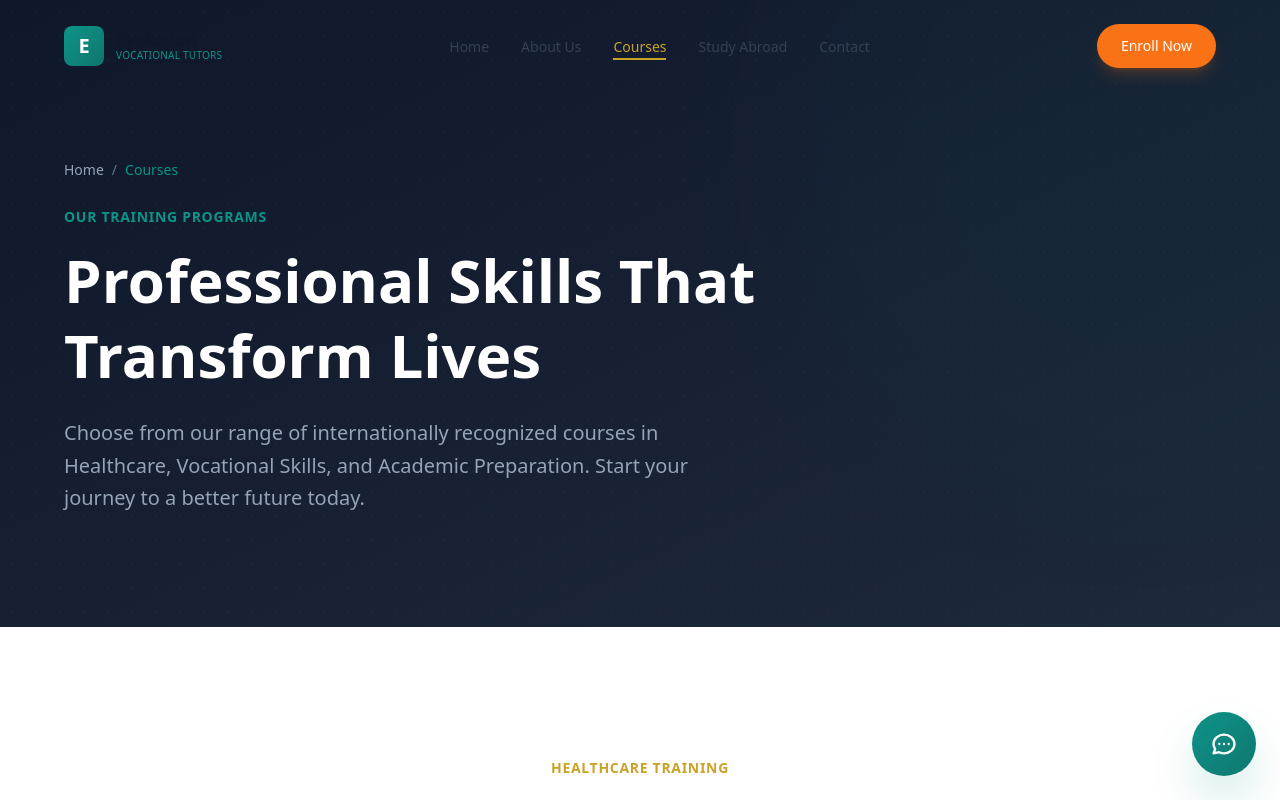
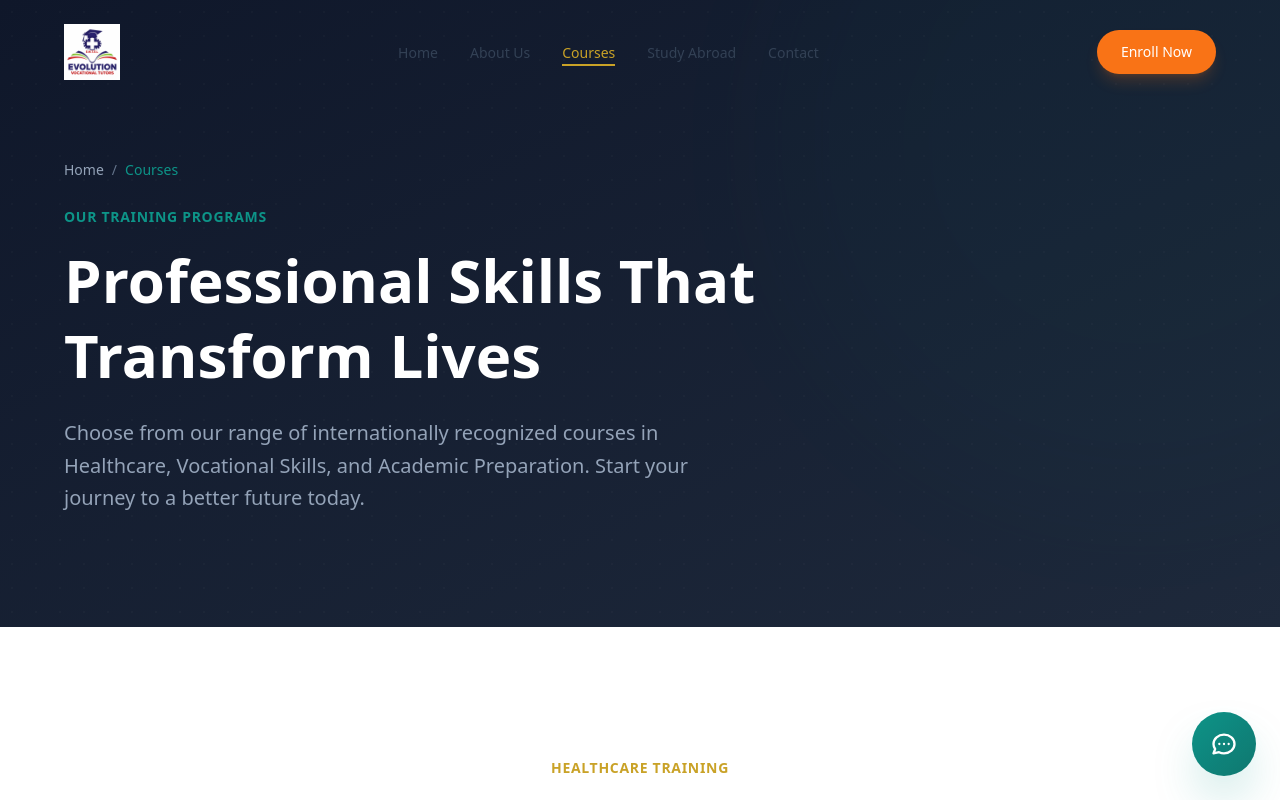
Before and after one commit to agbona24/evolution, a Next.js app: page /courses in a window 1280 px wide. Shown: the top 800 px of the page. Built offline with nearby package versions, Linux system fonts and the light colour scheme.

Commit message:
Add logo.png to Header and Footer

```diff
--- a/src/components/layout/Footer.tsx
+++ b/src/components/layout/Footer.tsx
@@ -65,15 +65,11 @@ export default function Footer() {
           {/* Brand Column */}
           <div className="lg:col-span-2">
             <Link href="/" className="inline-block mb-6">
-              <div className="flex items-center gap-3">
-                <div className="w-10 h-10 bg-gradient-to-br from-[#0d9488] to-[#0f766e] rounded-lg flex items-center justify-center">
-                  <span className="text-white font-bold text-xl">E</span>
-                </div>
-                <div className="flex flex-col">
-                  <span className="text-lg font-bold tracking-tight leading-none">Evolution</span>
-                  <span className="text-[10px] text-[#0d9488] font-medium tracking-wide">VOCATIONAL TUTORS</span>
-                </div>
-              </div>
+              <img
+                src="/images/logo.png"
+                alt="Evolution Vocational Tutors"
+                className="h-12 w-auto brightness-0 invert"
+              />
             </Link>
             <p className="text-[#94a3b8] max-w-sm mb-6 leading-relaxed">
               Educate, Mentor, Train, and Empower for Leadership. Equipping individuals
--- a/src/components/layout/Header.tsx
+++ b/src/components/layout/Header.tsx
@@ -50,19 +50,13 @@ export default function Header() {
           <motion.div
             whileHover={{ scale: 1.02 }}
             whileTap={{ scale: 0.98 }}
-            className="flex items-center gap-3"
+            className="flex items-center"
           >
-            <div className="w-10 h-10 bg-gradient-to-br from-[#0d9488] to-[#0f766e] rounded-lg flex items-center justify-center">
-              <span className="text-white font-bold text-xl">E</span>
-            </div>
-            <div className="flex flex-col">
-              <span className={`text-lg font-bold tracking-tight leading-none transition-colors ${
-                isScrolled || isMobileMenuOpen ? 'text-[#0f172a]' : 'text-[#0f172a]'
-              }`}>
-                Evolution
-              </span>
-              <span className="text-[10px] text-[#0d9488] font-medium tracking-wide">VOCATIONAL TUTORS</span>
-            </div>
+            <img
+              src="/images/logo.png"
+              alt="Evolution Vocational Tutors"
+              className="h-12 sm:h-14 w-auto"
+            />
           </motion.div>
         </Link>
 
@@ -166,14 +160,12 @@ export default function Header() {
             >
               {/* Close button area */}
               <div className="flex items-center justify-between p-6 border-b border-gray-100">
-                <div className="flex items-center gap-3">
-                  <div className="w-10 h-10 bg-gradient-to-br from-[#0d9488] to-[#0f766e] rounded-lg flex items-center justify-center">
-                    <span className="text-white font-bold text-xl">E</span>
-                  </div>
-                  <div className="flex flex-col">
-                    <span className="text-lg font-bold tracking-tight leading-none text-[#0f172a]">Evolution</span>
-                    <span className="text-[10px] text-[#0d9488] font-medium tracking-wide">VOCATIONAL TUTORS</span>
-                  </div>
+                <div className="flex items-center">
+                  <img
+                    src="/images/logo.png"
+                    alt="Evolution Vocational Tutors"
+                    className="h-10 w-auto"
+                  />
                 </div>
                 <button
                   onClick={() => setIsMobileMenuOpen(false)}
```
Also changed, not shown: public/images/logo.png (renamed from public/images/hq_evolution_logo.png).
